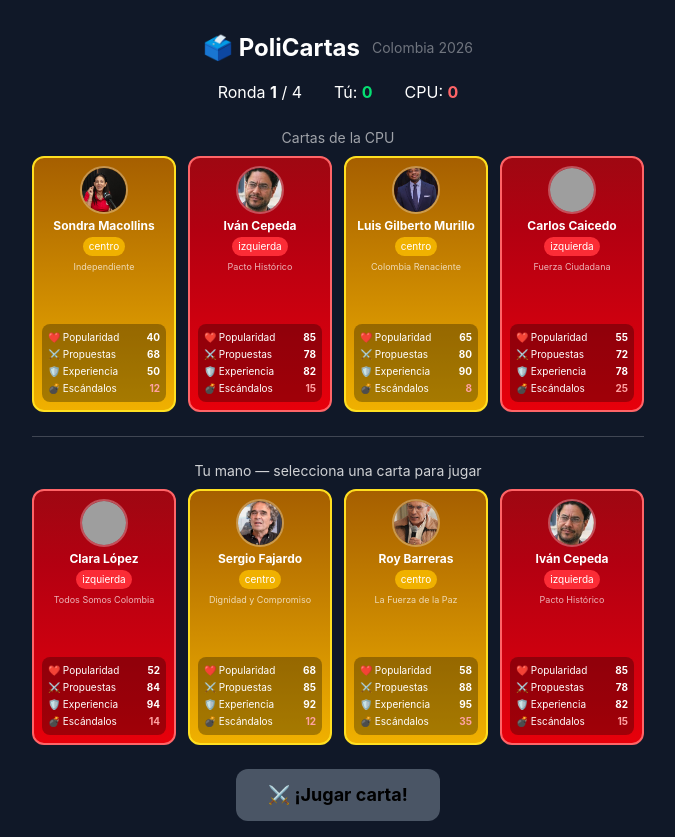
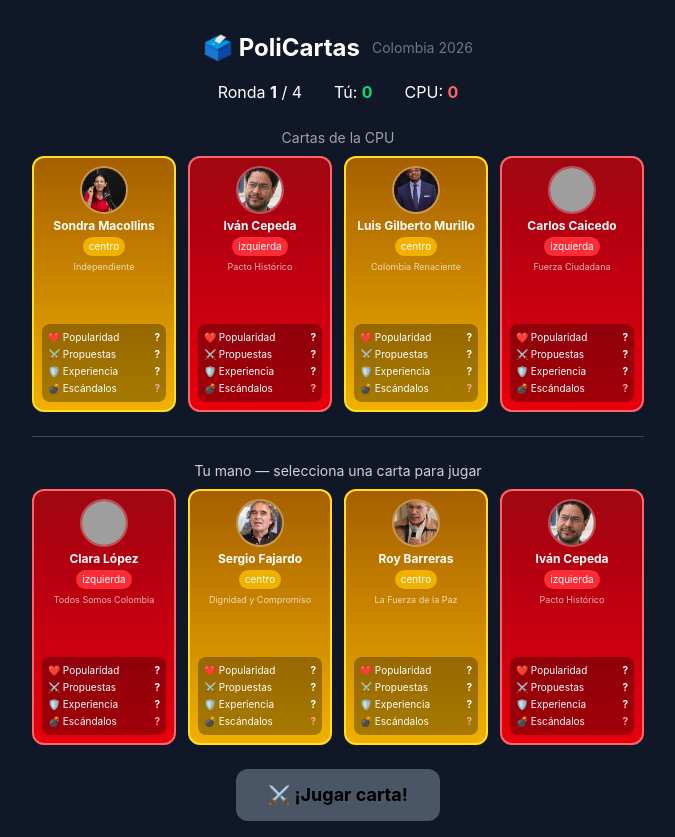
Before and after one commit to Oscaruncode/JuegoCartas, a React (Vite) app: page / in a window 1280 px wide. Both pictures are taken after a click on the button "🚀 Comenzar juego". Shown: the whole page, without its empty margins (302-977 px from the left). Built offline with nearby package versions, Linux system fonts and the light colour scheme; grey boxes are pictures that could not be loaded.

Commit message:
Make result prop optional in BattleResult and add loading state; update CardComponent to conditionally reveal stats

```diff
--- a/src/components/BattleResult/BattleResult.tsx
+++ b/src/components/BattleResult/BattleResult.tsx
@@ -2,7 +2,7 @@ import type { RoundResult } from '../../types/card'
 import { CardComponent } from '../Card/CardComponent'
 
 interface Props {
-  result: RoundResult
+  result?: RoundResult // 👈 ahora opcional
   onContinue: () => void
   isFinal?: boolean
   playerScore: number
@@ -15,7 +15,23 @@ const outcomeText = {
   tie: { msg: 'Empate 🤝', color: 'text-yellow-400' },
 }
 
-export function BattleResult({ result, onContinue, isFinal, playerScore, cpuScore }: Props) {
+export function BattleResult({
+  result,
+  onContinue,
+  isFinal,
+  playerScore,
+  cpuScore,
+}: Props) {
+
+  // 🛑 Protección clave
+  if (!result) {
+    return (
+      <div className="flex flex-col items-center gap-6 text-white/60">
+        <p className="text-lg">Preparando resultado...</p>
+      </div>
+    )
+  }
+
   const { msg, color } = outcomeText[result.winner]
 
   return (
@@ -25,20 +41,26 @@ export function BattleResult({ result, onContinue, isFinal, playerScore, cpuScor
       <div className="flex gap-8 items-center">
         <div className="flex flex-col items-center gap-2">
           <p className="text-white/70 text-sm">Tu carta</p>
-          <CardComponent card={result.playerCard} />
+          <CardComponent card={result.playerCard} revealStats />
           <p className="text-white font-bold">Score: {result.playerScore}</p>
         </div>
+
         <span className="text-white text-3xl font-bold">VS</span>
+
         <div className="flex flex-col items-center gap-2">
           <p className="text-white/70 text-sm">Carta CPU</p>
-          <CardComponent card={result.cpuCard} />
+          <CardComponent card={result.cpuCard} revealStats />
           <p className="text-white font-bold">Score: {result.cpuScore}</p>
         </div>
       </div>
 
       <div className="flex gap-8 text-white text-lg">
-        <span>Tú: <strong className="text-green-400">{playerScore}</strong></span>
-        <span>CPU: <strong className="text-red-400">{cpuScore}</strong></span>
+        <span>
+          Tú: <strong className="text-green-400">{playerScore}</strong>
+        </span>
+        <span>
+          CPU: <strong className="text-red-400">{cpuScore}</strong>
+        </span>
       </div>
 
       <button
--- a/src/components/Board/Board.tsx
+++ b/src/components/Board/Board.tsx
@@ -42,7 +42,7 @@ export function Board() {
         <p className="text-white/60 text-sm">Cartas de la CPU</p>
         <div className="flex gap-3">
               {cpu.hand.map((card, i) => (
-        <CardComponent key={i} card={card} />
+        <CardComponent key={i} card={card} revealStats={false}/>
       ))}
         </div>
       </div>
@@ -56,7 +56,7 @@ export function Board() {
             <CardComponent
               key={card.id}
               card={card}
-              selected={selectedCard?.id === card.id}
+              selected={selectedCard?.id === card.id} revealStats={false}
               onClick={() => selectCard(card)}
             />
           ))}
--- a/src/components/Card/CardComponent.tsx
+++ b/src/components/Card/CardComponent.tsx
@@ -18,9 +18,10 @@ interface Props {
   onClick?: () => void
   disabled?: boolean
   faceDown?: boolean
+  revealStats?: boolean
 }
 
-export function CardComponent({ card, selected, onClick, disabled, faceDown }: Props) {
+export function CardComponent({ card, selected, onClick, disabled, faceDown, revealStats }: Props){
   if (faceDown) {
     return (
       <div className="w-36 h-64 rounded-xl border-2 border-gray-600 bg-gradient-to-b from-gray-800 to-gray-700 flex items-center justify-center select-none">
@@ -30,6 +31,7 @@ export function CardComponent({ card, selected, onClick, disabled, faceDown }: P
   }
 
   return (
+
     <div
       onClick={!disabled ? onClick : undefined}
       className={`
@@ -52,12 +54,47 @@ export function CardComponent({ card, selected, onClick, disabled, faceDown }: P
         </span>
         <p className="text-white/70 text-[9px] text-center">{card.party}</p>
       </div>
-      <div className="mx-2 mt-auto mb-2 bg-black/30 rounded-lg p-1.5 text-[10px] text-white space-y-0.5">
-        <div className="flex justify-between"><span>❤️ Popularidad</span><span className="font-bold">{card.stats.popularidad}</span></div>
-        <div className="flex justify-between"><span>⚔️ Propuestas</span><span className="font-bold">{card.stats.propuestas}</span></div>
-        <div className="flex justify-between"><span>🛡️ Experiencia</span><span className="font-bold">{card.stats.experiencia}</span></div>
-        <div className="flex justify-between"><span>💣 Escándalos</span><span className="font-bold text-red-300">{card.stats.escandalos}</span></div>
+     <div className="mx-2 mt-auto mb-2 bg-black/30 rounded-lg p-1.5 text-[10px] text-white space-y-0.5">
+  {revealStats ? (
+    <>
+      <div className="flex justify-between">
+        <span>❤️ Popularidad</span>
+        <span className="font-bold">{card.stats.popularidad}</span>
       </div>
+      <div className="flex justify-between">
+        <span>⚔️ Propuestas</span>
+        <span className="font-bold">{card.stats.propuestas}</span>
+      </div>
+      <div className="flex justify-between">
+        <span>🛡️ Experiencia</span>
+        <span className="font-bold">{card.stats.experiencia}</span>
+      </div>
+      <div className="flex justify-between">
+        <span>💣 Escándalos</span>
+        <span className="font-bold text-red-300">{card.stats.escandalos}</span>
+      </div>
+    </>
+  ) : (
+    <>
+      <div className="flex justify-between">
+        <span>❤️ Popularidad</span>
+        <span className="font-bold">?</span>
+      </div>
+      <div className="flex justify-between">
+        <span>⚔️ Propuestas</span>
+        <span className="font-bold">?</span>
+      </div>
+      <div className="flex justify-between">
+        <span>🛡️ Experiencia</span>
+        <span className="font-bold">?</span>
+      </div>
+      <div className="flex justify-between">
+        <span>💣 Escándalos</span>
+        <span className="font-bold text-red-300">?</span>
+      </div>
+    </>
+  )}
+</div>
     </div>
   )
 }
```
